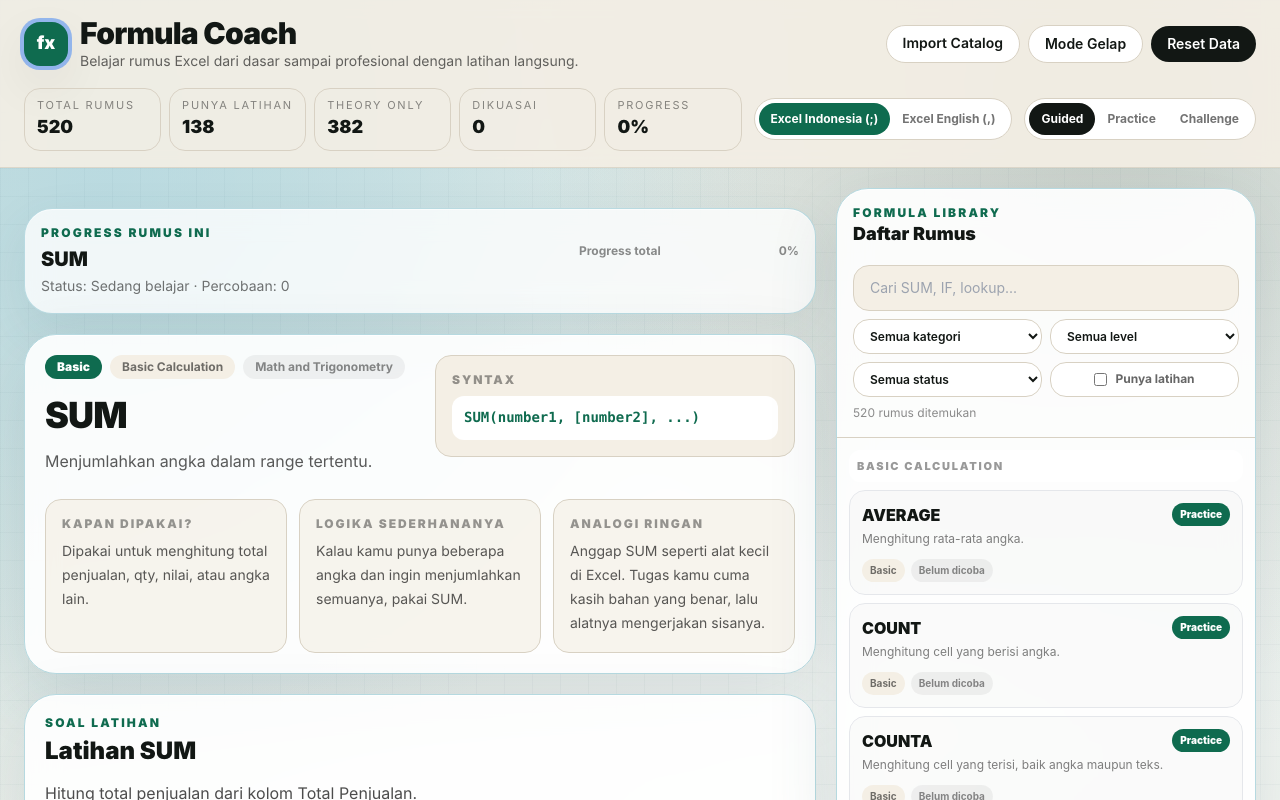
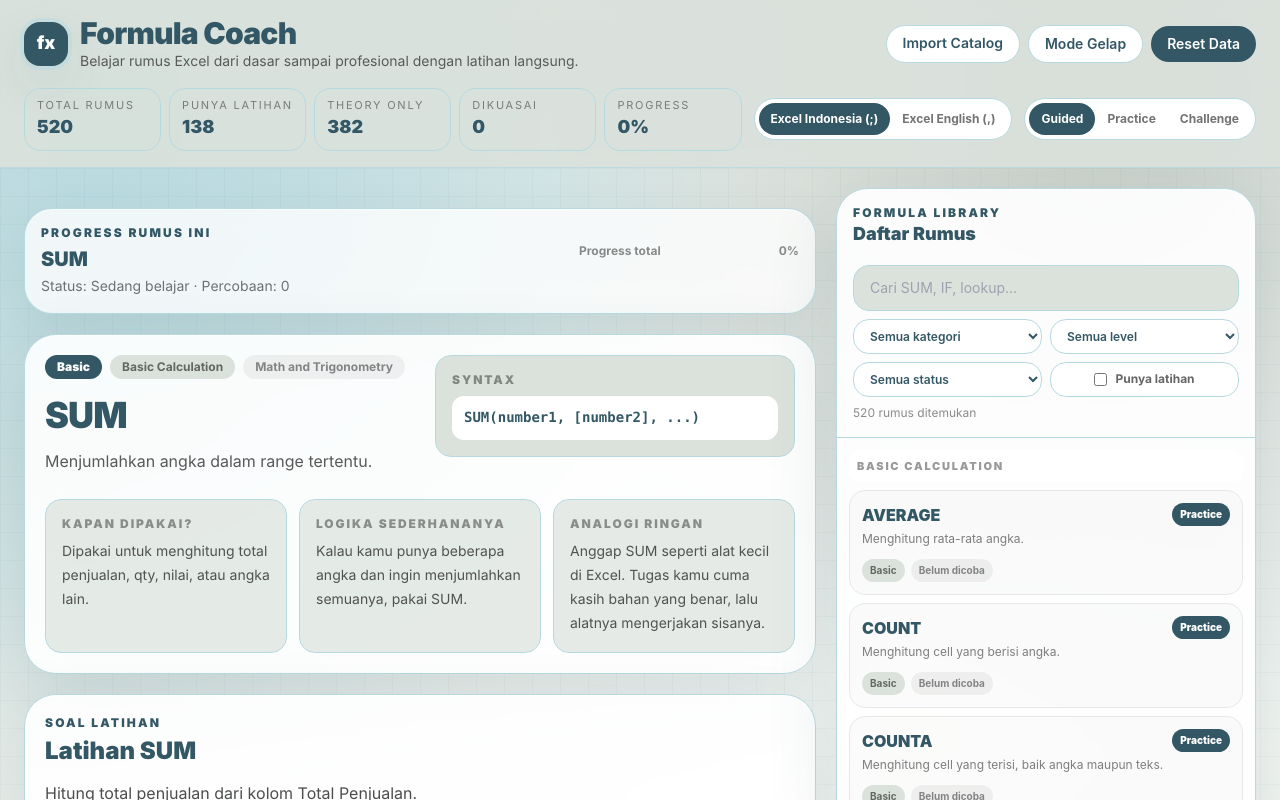
Before and after one commit to NexaPixelStudio/multipotentiality.id, a React (Vite) app: page / in a window 1280 px wide. Shown: the top 800 px of the page. Built offline with nearby package versions, Linux system fonts and the light colour scheme.

Commit message:
Add files via upload

```diff
--- a/tailwind.config.js
+++ b/tailwind.config.js
@@ -6,15 +6,26 @@
     extend: {
       colors: {
         coach: {
-          green: '#0f6b4f',
-          greenSoft: '#dfeee5',
-          ink: '#121714',
-          beige: '#f4efe5',
-          line: '#d8d1c3'
+          primary: '#335765',
+          aqua: '#74A8A4',
+          sky: '#B6D9E0',
+          mist: '#DBE2DC',
+          clay: '#7F543D',
+          green: '#335765',
+          greenSoft: '#B6D9E0',
+          ink: '#335765',
+          beige: '#DBE2DC',
+          line: '#B6D9E0'
         }
       },
       boxShadow: {
-        soft: '0 18px 50px rgba(18, 23, 20, 0.08)'
+        soft: '0 18px 50px rgba(51, 87, 101, 0.10)',
+        premium: '0 24px 70px rgba(51, 87, 101, 0.16)',
+        innerSoft: 'inset 0 1px 0 rgba(255,255,255,0.55)'
+      },
+      backgroundImage: {
+        'coach-grid': 'linear-gradient(rgba(51,87,101,.045) 1px, transparent 1px), linear-gradient(90deg, rgba(51,87,101,.045) 1px, transparent 1px)',
+        'coach-hero': 'radial-gradient(circle at 8% 10%, rgba(182,217,224,.72), transparent 30%), radial-gradient(circle at 90% 0%, rgba(116,168,164,.32), transparent 34%), linear-gradient(135deg, #DBE2DC 0%, #f8faf7 48%, #DBE2DC 100%)'
       }
     }
   },
```
